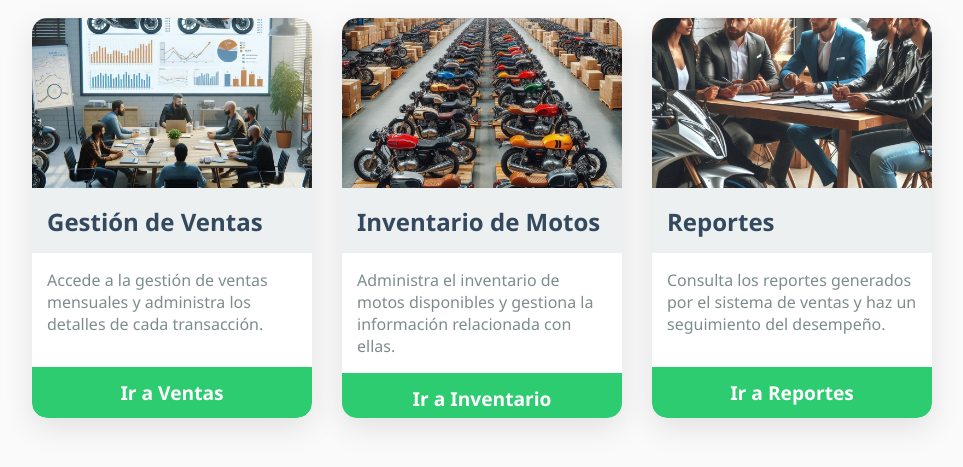
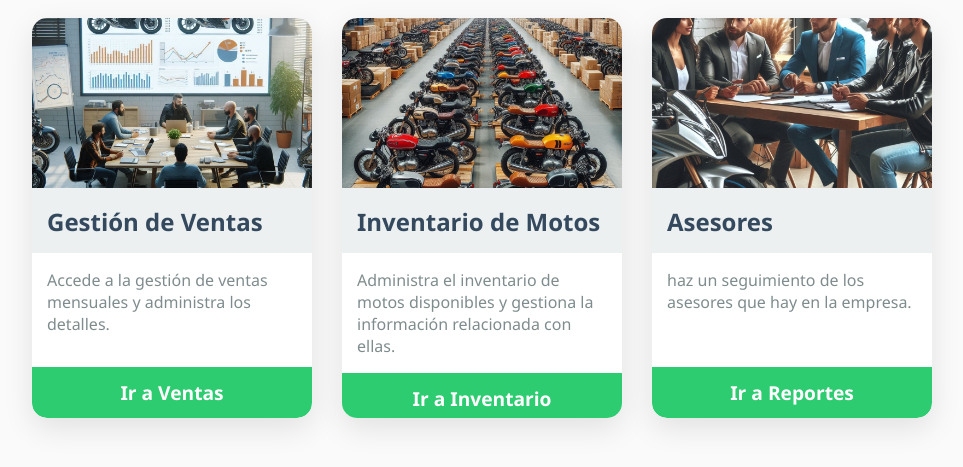
Before and after one commit to Jonathan20044/proyecto, a plain HTML site: page index.html in a window 1280 px wide. Shown: the part 243-710 px from the top of the page, without its empty margins (158-1121 px from the left). Drawn offline with Linux system fonts and the light colour scheme.

Commit message:
Update index.html

```diff
--- a/index.html
+++ b/index.html
@@ -16,7 +16,7 @@
         <div class="card">
             <img src="./img/reportes.JPG" alt="Imagen 1">
             <h3>Gestión de Ventas</h3>
-            <p>Accede a la gestión de ventas mensuales y administra los detalles de cada transacción.</p>
+            <p>Accede a la gestión de ventas mensuales y administra los detalles.</p>
             <a href="Ventas.html">Ir a Ventas</a>
         </div>
 
@@ -31,8 +31,8 @@
         <!-- Tarjeta 3 -->
         <div class="card">
             <img src="./img/asesores.JPG" alt="Imagen 3">
-            <h3>Reportes</h3>
-            <p>Consulta los reportes generados por el sistema de ventas y haz un seguimiento del desempeño.</p>
+            <h3>Asesores</h3>
+            <p> haz un seguimiento de los asesores que hay en la empresa.</p>
             <a href="Asesores.html">Ir a Reportes</a>
         </div>
     </div>
```
